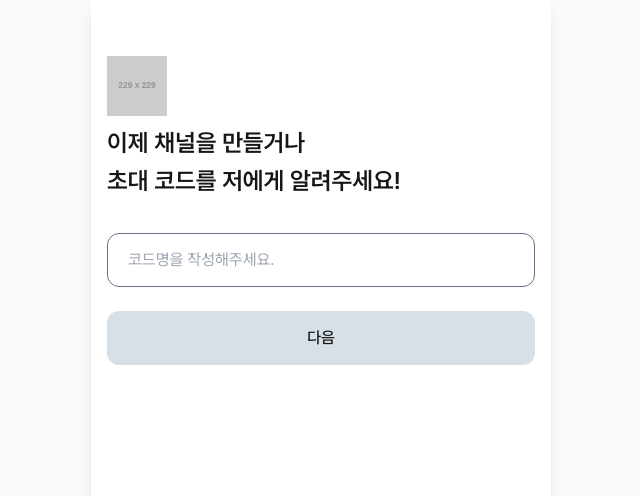
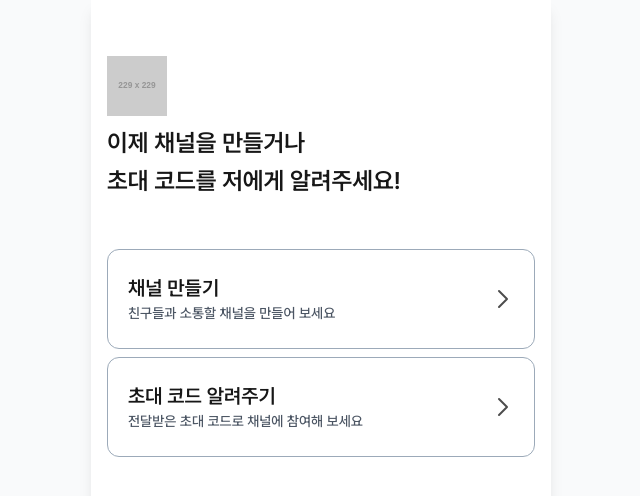
Before and after one commit to dnd-side-project/dnd-12th-4-frontend, a Next.js app: page /auth/initial/create-or-notify in a window 1280 px wide. Shown: the top 496 px of the page, without its empty margins (319-959 px from the left). Built offline with nearby package versions, Linux system fonts and the light colour scheme; no server answers.

Commit message:
chore: 타입 수정

```diff
--- a/package.json
+++ b/package.json
@@ -11,6 +11,7 @@
   },
   "dependencies": {
     "@tanstack/react-query": "^5.65.1",
+    "axios": "^1.7.9",
     "clsx": "^2.1.1",
     "lucide-react": "^0.474.0",
     "motion": "^12.0.6",
--- a/src/app/(routes)/(root)/page.tsx
+++ b/src/app/(routes)/(root)/page.tsx
@@ -1,12 +1,5 @@
-import Auth from "../auth/page"
-import { getServerSession } from "next-auth"
-import { authOptions } from "@/app/api/auth/[...nextauth]/auth"
-import LogoutTestButton from "@/components/TestButton"
+import LogoutTestButton from "@/components/auth/TestButton"
 
 export default async function Home() {
-  const session = await getServerSession(authOptions)
-  if (!session) {
-    return <Auth />
-  }
   return <LogoutTestButton />
 }
--- /dev/null
+++ b/src/components/auth/TestButton.tsx
@@ -0,0 +1,10 @@
+"use client"
+
+import { signOut } from "next-auth/react"
+import React from "react"
+
+function LogoutTestButton() {
+  return <button onClick={() => signOut()}>홈화면</button>
+}
+
+export default LogoutTestButton
--- a/src/components/auth/initial-setup-form/index.tsx
+++ b/src/components/auth/initial-setup-form/index.tsx
@@ -5,26 +5,40 @@
 interface InitialSetupInfo {
   imageUrl: string
   title: string
-  description: string
+  description?: string
   isLastPage?: boolean
 }
 
 interface InitialSetupFormProps {
   initialSetupInfo: InitialSetupInfo
-  onNext: () => void
-  setInput: (value: string) => void
+  onNext?: () => void
+  setInput?: (value: string) => void
+  showInput?: boolean
+  showButton: boolean
+  children?: any
 }
 
-function InitialSetupForm({ initialSetupInfo, onNext, setInput }: InitialSetupFormProps) {
+function InitialSetupForm({
+  initialSetupInfo,
+  onNext,
+  setInput,
+  showInput = true,
+  showButton = true,
+  children
+}: InitialSetupFormProps) {
   const { imageUrl, title, description } = initialSetupInfo
 
   const handleButtonClick = (e: React.MouseEvent<HTMLButtonElement>) => {
     e.preventDefault()
+    if (onNext) {
       onNext()
+    }
   }
 
   const handleInputChange = (e: React.ChangeEvent<HTMLInputElement>) => {
+    if (setInput) {
       setInput(e.target.value)
+    }
   }
   return (
     <form className="flex flex-col gap-[24px]">
@@ -33,17 +47,22 @@
         <div className="whitespace-pre-line text-[24px] font-semibold leading-[1.6]">{title}</div>
         <div className="whitespace-pre-line leading-[1.6]">{description}</div>
       </div>
+      {children}
+      {showInput && (
         <input
           onChange={handleInputChange}
           className="h-[54px] rounded-[12px] border border-[#637180] px-[20px] py-[16px] focus:outline-none"
           placeholder="코드명을 작성해주세요."
         />
+      )}
+      {showButton && (
         <button
           onClick={handleButtonClick}
           className="h-[54px] w-full cursor-pointer rounded-xl bg-[#D7DFE7] font-medium"
         >
           다음
         </button>
+      )}
     </form>
   )
 }
--- a/src/types/auth/next-auth.d.ts
+++ b/src/types/auth/next-auth.d.ts
@@ -4,6 +4,7 @@
   interface Session {
     user: {
       accessToken?: string
+      isNewMember?: boolean
     } & DefaultSession["user"]
   }
 }
```
Also changed, not shown: public/chevron-right.svg (added). Lines whose indentation alone changed are shown as unchanged.
